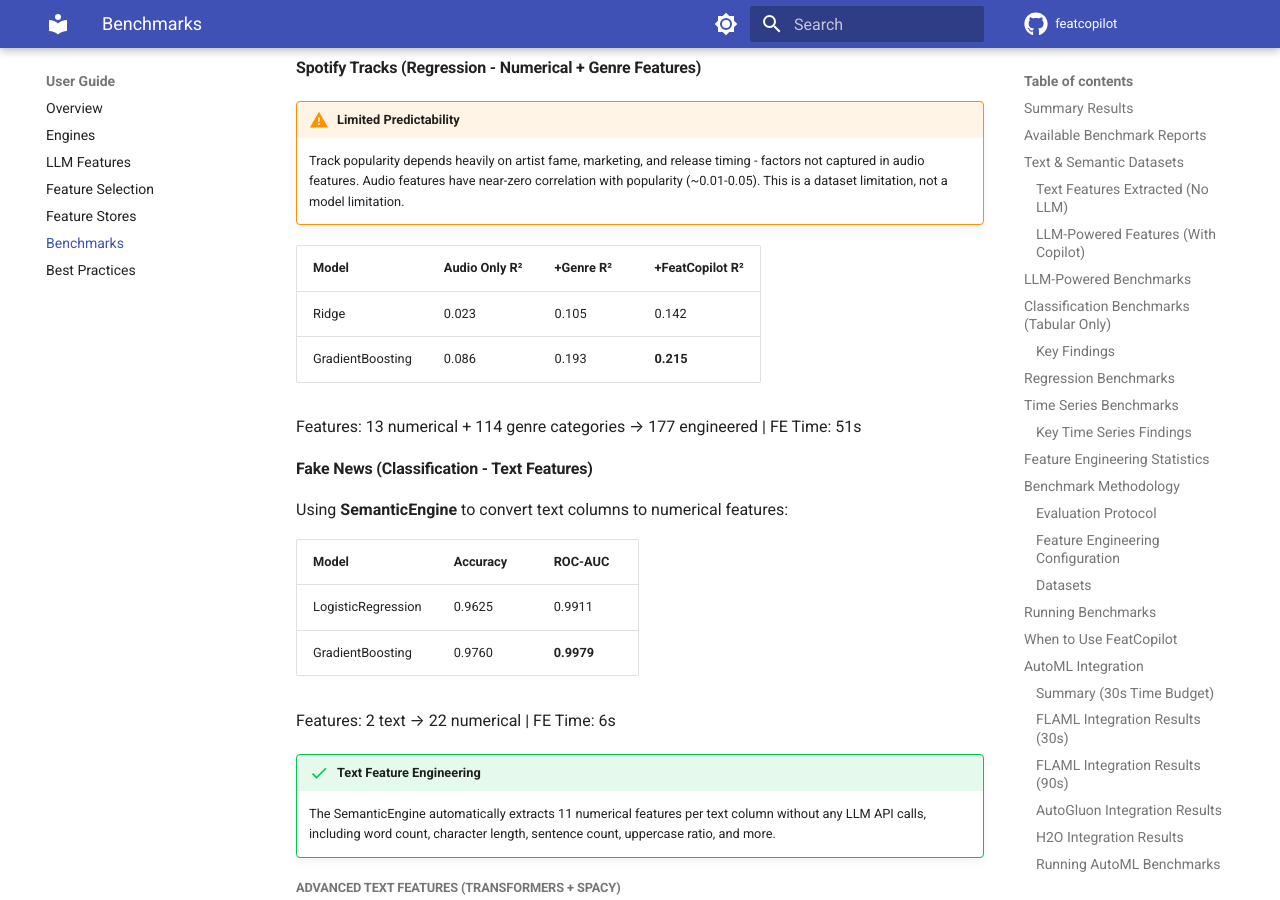
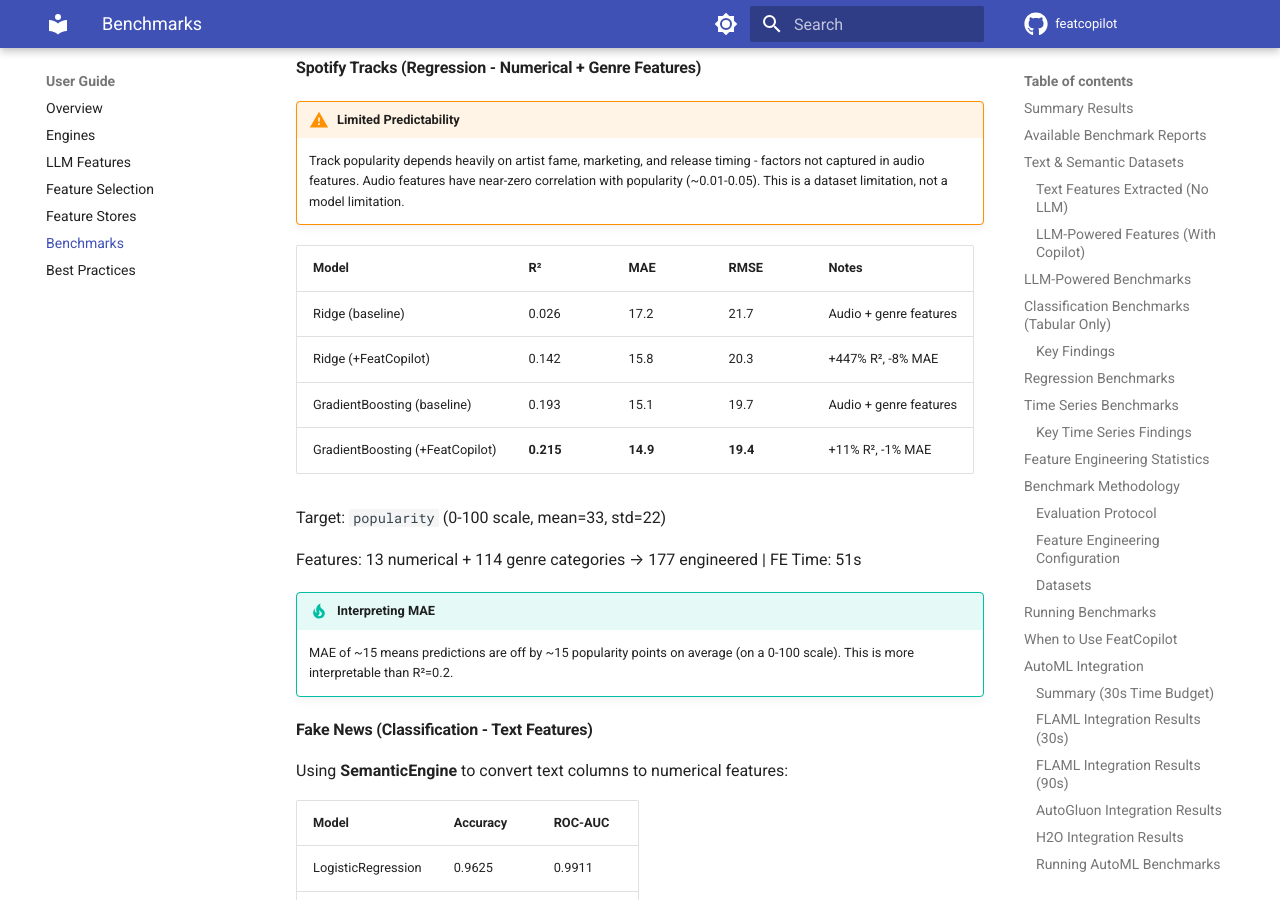
Before and after one commit to thinkall/featcopilot, an MkDocs documentation site: the page built from docs/user-guide/benchmarks.md, in a window 1280 px wide and 900 px high, scrolled down 12752 px. Built offline with MkDocs 1.6.1 and Material for MkDocs 9.7.7, drawn with Linux system fonts in a browser that asks for light colours; comment, search, counter and statistics services are not loaded.

Commit message:
Update docs with MAE/RMSE metrics for Spotify benchmark
- Added MAE and RMSE columns to results table
- Added tip explaining MAE interpretation
- Target info: popularity 0-100, mean=33, std=22

```diff
--- a/docs/user-guide/benchmarks.md
+++ b/docs/user-guide/benchmarks.md
@@ -431,12 +431,19 @@
 !!! warning "Limited Predictability"
     Track popularity depends heavily on artist fame, marketing, and release timing - factors not captured in audio features. Audio features have near-zero correlation with popularity (~0.01-0.05). This is a dataset limitation, not a model limitation.
 
-| Model | Audio Only R² | +Genre R² | +FeatCopilot R² |
-|-------|---------------|-----------|-----------------|
-| Ridge | 0.023 | 0.105 | 0.142 |
-| GradientBoosting | 0.086 | 0.193 | **0.215** |
+| Model | R² | MAE | RMSE | Notes |
+|-------|-----|-----|------|-------|
+| Ridge (baseline) | 0.026 | 17.2 | 21.7 | Audio + genre features |
+| Ridge (+FeatCopilot) | 0.142 | 15.8 | 20.3 | +447% R², -8% MAE |
+| GradientBoosting (baseline) | 0.193 | 15.1 | 19.7 | Audio + genre features |
+| GradientBoosting (+FeatCopilot) | **0.215** | **14.9** | **19.4** | +11% R², -1% MAE |
+
+Target: `popularity` (0-100 scale, mean=33, std=22)
 
 Features: 13 numerical + 114 genre categories → 177 engineered | FE Time: 51s
+
+!!! tip "Interpreting MAE"
+    MAE of ~15 means predictions are off by ~15 popularity points on average (on a 0-100 scale). This is more interpretable than R²=0.2.
 
 #### Fake News (Classification - Text Features)
 
```
